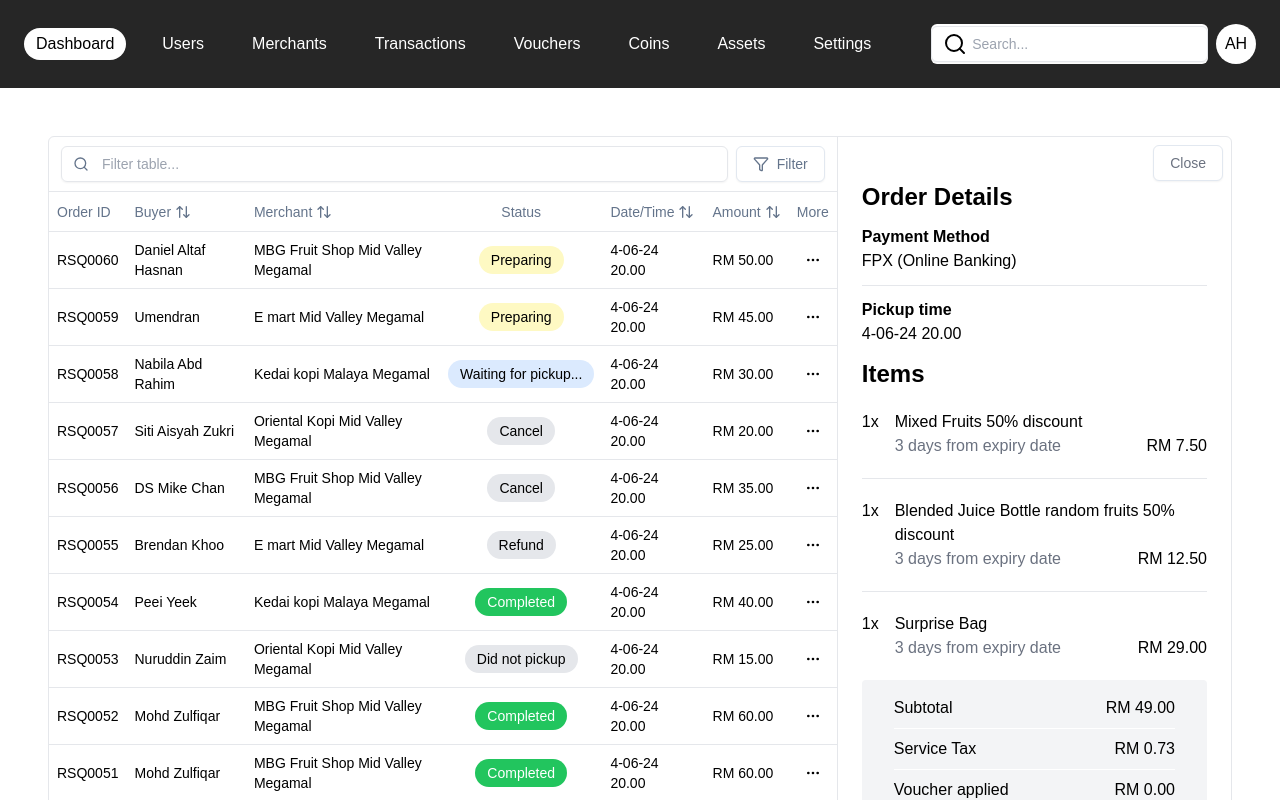
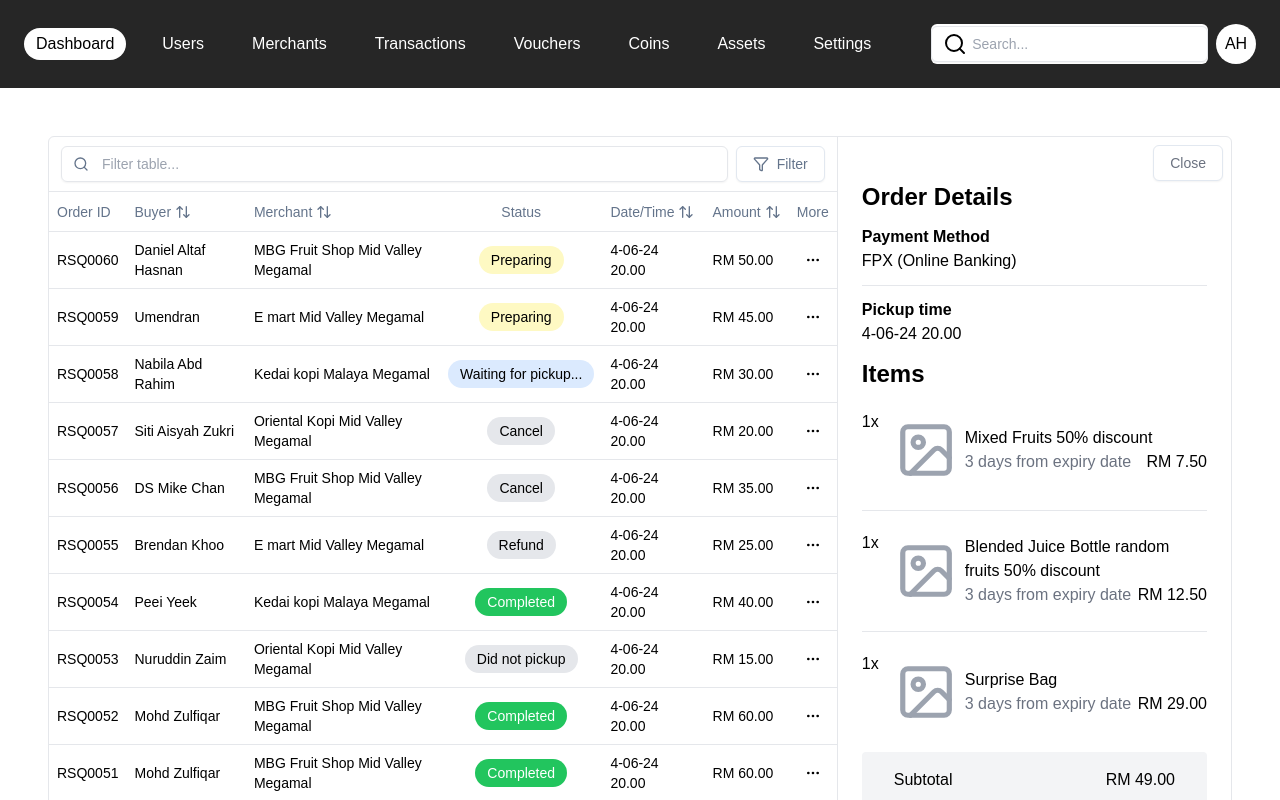
Before and after one commit to rulkimi/orders-dashboard, a Next.js app: page /orders in a window 1280 px wide. Both pictures are taken after a click on the element 640 px from the left and 256 px from the top of the page. Shown: the top 800 px of the page. Built offline with nearby package versions, Linux system fonts and the light colour scheme; data requests are answered from the project's data file.

Commit message:
add image placeholder

```diff
--- a/components/OrderDetails.tsx
+++ b/components/OrderDetails.tsx
@@ -1,4 +1,5 @@
 import { Button } from "./ui/button"
+import { Image } from "lucide-react"
 
 export interface OrderDetailsProps {
   onClose: () => void
@@ -59,6 +60,8 @@ export default function OrderDetails({ onClose, details }: OrderDetailsProps) {
               <div>
                 {item.amount}x
               </div>
+              <div className="flex items-center gap-2">
+                <Image className="text-gray-400" size={80}/>
                 <div className="flex flex-col w-full">
                   <div>
                     {item.name}
@@ -66,6 +69,7 @@ export default function OrderDetails({ onClose, details }: OrderDetailsProps) {
                   <div className="flex justify-between">
                     <span className="text-gray-500">{item.expiry} from expiry date</span>
                     <span>{formatPrice(item.price)}</span>
+                  </div>
                 </div>
               </div>
             </div>
```
Lines whose indentation alone changed are shown as unchanged.
